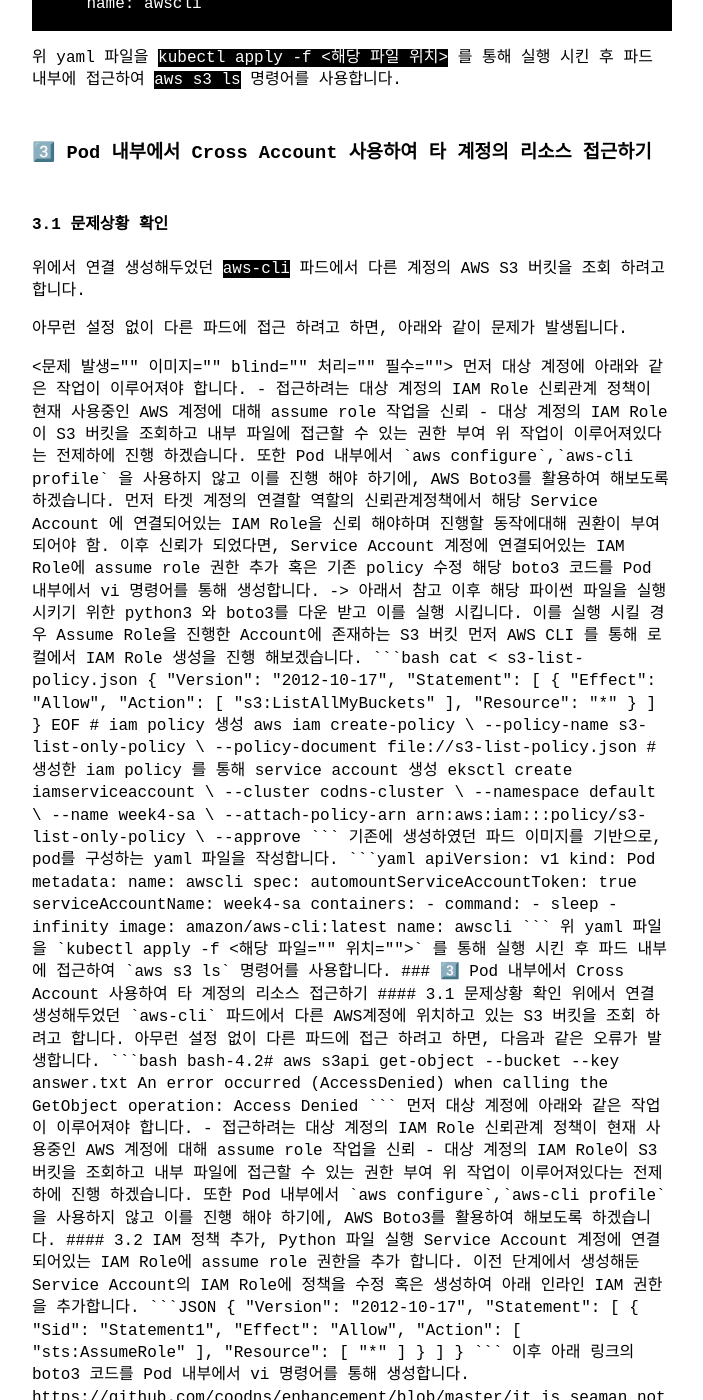
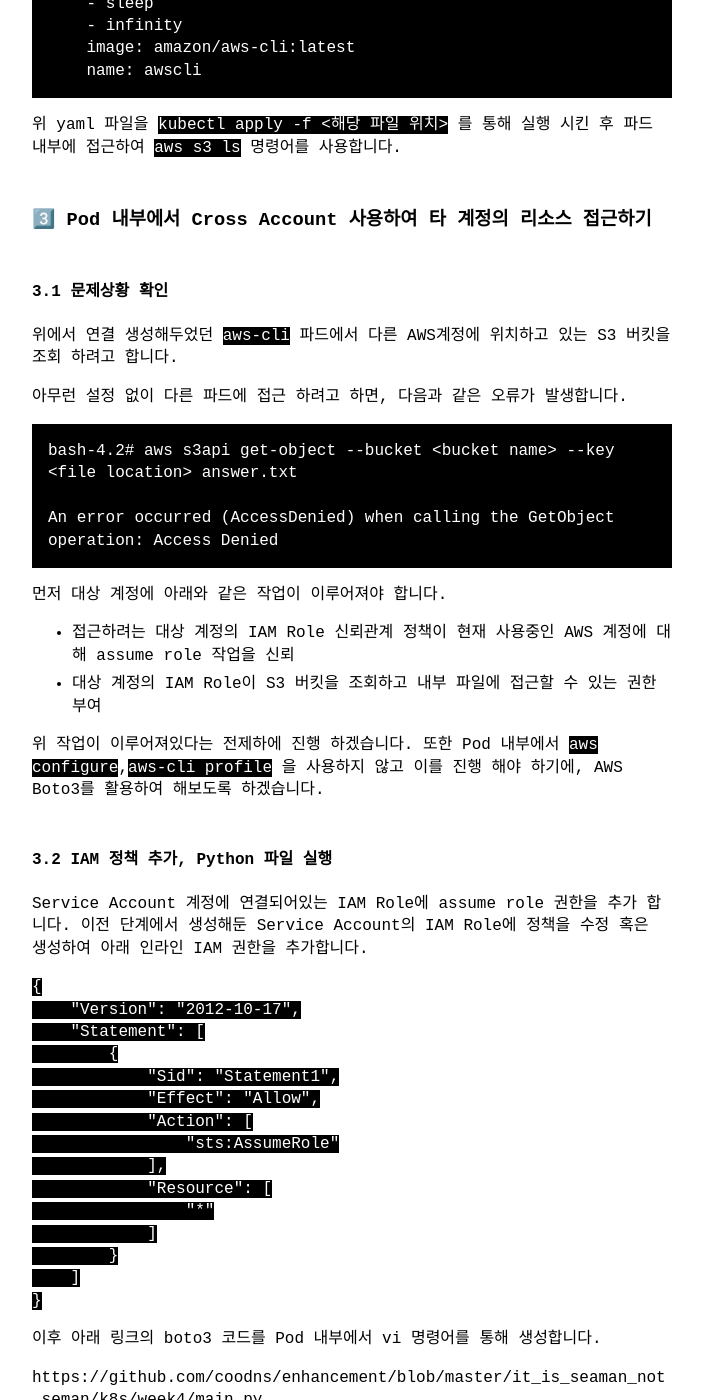
Before and after one commit to coodns/blog, a Jekyll site: the page built from _posts/2025-04-02-Pod 안으로 들어가기.md, in a window 1280 px wide and 1400 px high, scrolled down 3439 px. Shown: the whole window, without its empty margins (288-991 px from the left). Built offline with Jekyll 4.4.1, drawn with Linux system fonts in a browser that asks for light colours; comment, search, counter and statistics services are not loaded; some of the changed text lies outside the part shown.

Commit message:
0409 beautiful world

````diff
--- a/_posts/2025-04-02-Pod 안으로 들어가기.md
+++ b/_posts/2025-04-02-Pod 안으로 들어가기.md
@@ -83,93 +83,7 @@ kubectl exec -it awscli -- /bin/bash
 
 #### 2.2 IAM Role 생성 및 Service Account 생성
 
-<!--
 AWS CLI 를 파드 내에서 사용 하기 위해선, 파드에 연결되어있는 서비스 어카운트, 혹은 워커 노드에서 사용되는 IAM 역할에 AWS CLI 에서 요구되는 권한을 위임하는 역할이 매핑 되어있어야 합니다.
--->
-먼저 AWS CLI 를 통해 로컬에서 IAM Role 생성을 진행 해보겠습니다.
-
-```bash
-cat <<EOF > s3-list-policy.json
-{
-    "Version": "2012-10-17",
-    "Statement": [
-        {
-            "Effect": "Allow",
-            "Action": [
-                "s3:ListAllMyBuckets"
-            ],
-            "Resource": "*"
-        }
-    ]
-}
-EOF
-
-# iam policy 생성
-aws iam create-policy \
-  --policy-name s3-list-only-policy \
-  --policy-document file://s3-list-policy.json
-
-# 생성한 iam policy 를 통해 service account 생성
-eksctl create iamserviceaccount \
-    --cluster codns-cluster \
-    --namespace default \
-    --name week4-sa \
-    --attach-policy-arn arn:aws:iam::<aws-account>:policy/s3-list-only-policy \
-    --approve
-```
-
-기존에 생성하였던 파드 이미지를 기반으로, pod를 구성하는 yaml 파일을 작성합니다.
-
-```yaml
-apiVersion: v1
-kind: Pod
-metadata:
-  name: awscli
-spec:
-  automountServiceAccountToken: true
-  serviceAccountName: week4-sa
-  containers:
-  - command:
-    - sleep
-    - infinity
-    image: amazon/aws-cli:latest
-    name: awscli
-```
-
-위 yaml 파일을 `kubectl apply -f <해당 파일 위치>` 를 통해 실행 시킨 후 파드 내부에 접근하여 `aws s3 ls` 명령어를 사용합니다.
-
-### 3️⃣ Pod 내부에서 Cross Account 사용하여 타 계정의 리소스 접근하기
-
-#### 3.1 문제상황 확인
-위에서 연결 생성해두었던 `aws-cli` 파드에서 다른 계정의 AWS S3 버킷을 조회 하려고 합니다.
-
-아무런 설정 없이 다른 파드에 접근 하려고 하면, 아래와 같이 문제가 발생됩니다.
-
-<문제 발생 이미지 blind 처리 필수>
-
-먼저 대상 계정에 아래와 같은 작업이 이루어져야 합니다.
-- 접근하려는 대상 계정의 IAM Role 신뢰관계 정책이 현재 사용중인 AWS 계정에 대해 assume role 작업을 신뢰
-- 대상 계정의 IAM Role이 S3 버킷을 조회하고 내부 파일에 접근할 수 있는 권한 부여
-
-위 작업이 이루어져있다는 전제하에 진행 하겠습니다.
-또한 Pod 내부에서 `aws configure`,`aws-cli profile` 을 사용하지 않고 이를 진행 해야 하기에, AWS Boto3를 활용하여 해보도록 하겠습니다.
-
-
-
-먼저 타겟 계정의 연결할 역할의 신뢰관계정책에서 해당 Service Account 에 연결되어있는 IAM Role을 신뢰 해야하며 진행할 동작에대해 권환이 부여되어야 함.
-
-이후 신뢰가 되었다면, Service Account 계정에 연결되어있는 IAM Role에 assume role 권한 추가
-혹은 기존 policy 수정
-
-
-
-해당 boto3 코드를 Pod 내부에서 vi 명령어를 통해 생성합니다.
--> 아래서 참고
-
-이후 해당 파이썬 파일을 실행시키기 위한 python3 와 boto3를 다운 받고
-이를 실행 시킵니다.
-
-이를 실행 시킬 경우 Assume Role을 진행한 Account에 존재하는 S3 버킷
 먼저 AWS CLI 를 통해 로컬에서 IAM Role 생성을 진행 해보겠습니다.
 
 ```bash
@@ -281,9 +195,11 @@ pip3 install boto3
 
 ![week4045](../images/week4045.png)
 
-과정을 다시 살펴 보면 아래와 같은 순서로 진행 됩니다.
+위 과정을 요약하면 아래와 같습니다.
 
 ![week403.jpeg](../images/week403.jpeg)
+
+
 ### 4️⃣ Pod Identity Agent 사용하기
 
 어떻게 해야하는지, Console 화면 캡처 해서 진행
````
